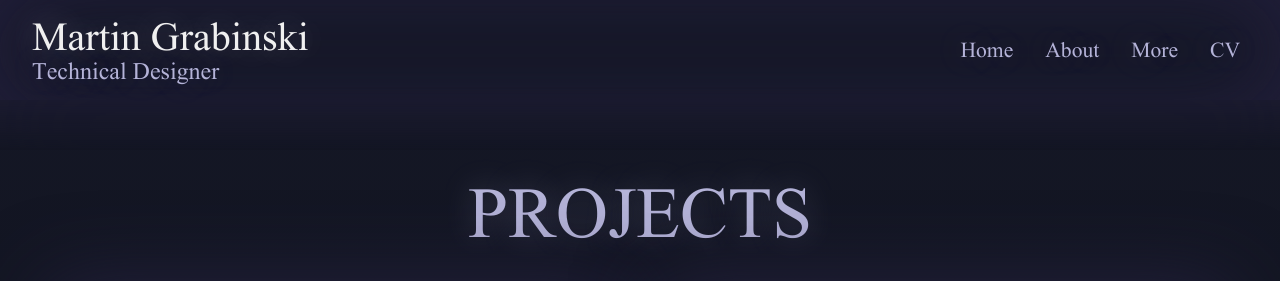
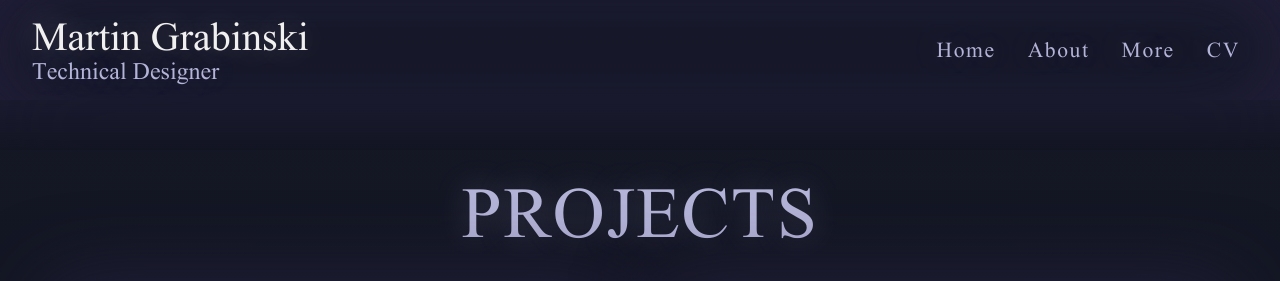
Before and after one commit to SwushoDev/SwushoDev.github.io, a plain HTML site: page index.html in a window 1280 px wide. Shown: the top 281 px of the page. Drawn offline with Linux system fonts and the light colour scheme.

Commit message:
Changed letter spacing

```diff
--- a/styles.css
+++ b/styles.css
@@ -123,6 +123,7 @@ nav ul {
     display: flex;
     gap: 1rem;
     font-size: 1.35rem;
+    letter-spacing: .1rem;
 }
 
     nav ul li {
@@ -147,6 +148,7 @@ main {
     max-width: 2000px;
     padding: 5rem 2rem 2rem; /* Adjusted padding to accommodate fixed header */
     margin-top: 6rem; /* Adjust margin to prevent content from being hidden behind the fixed header */
+    letter-spacing: .1rem;
 }
 
 .projects, .about-me {
```
